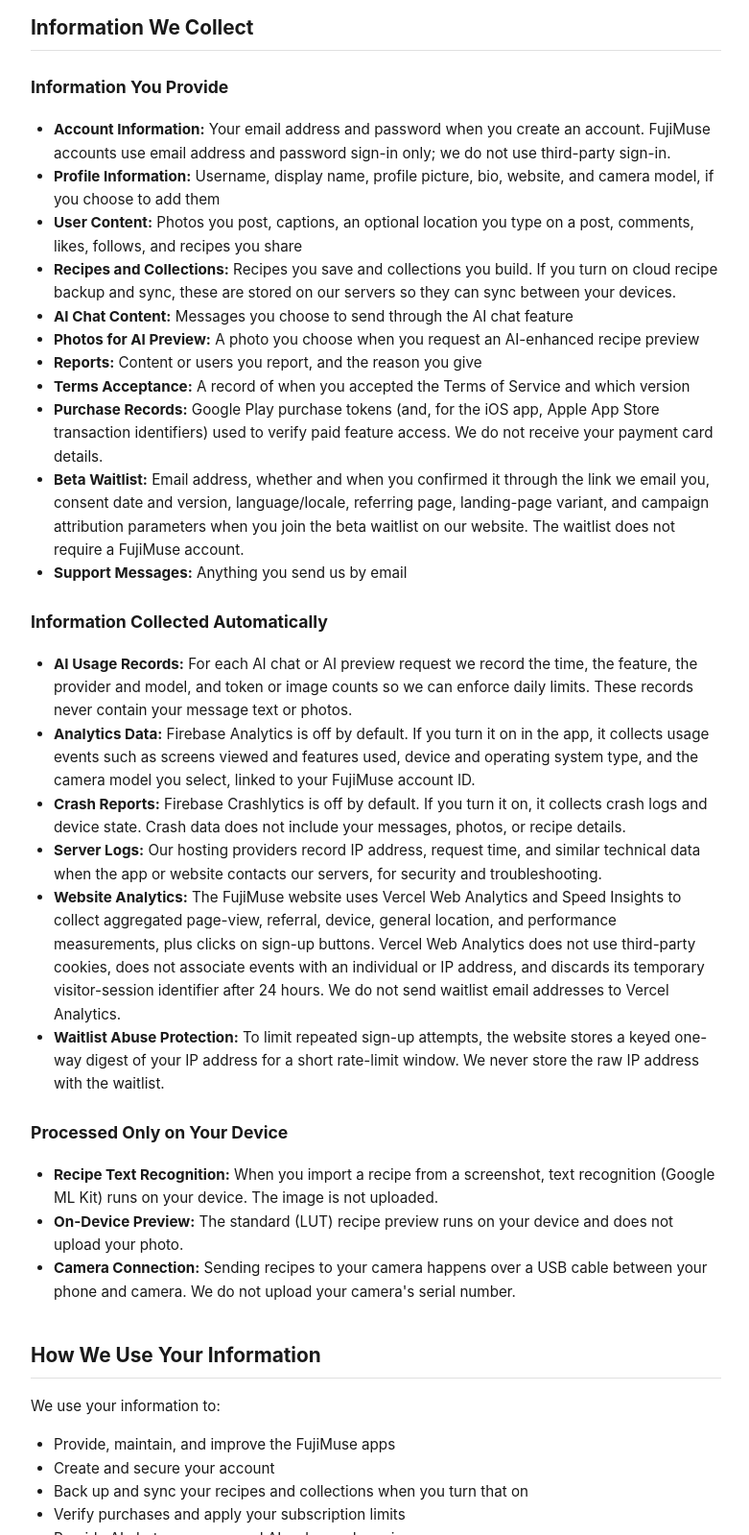
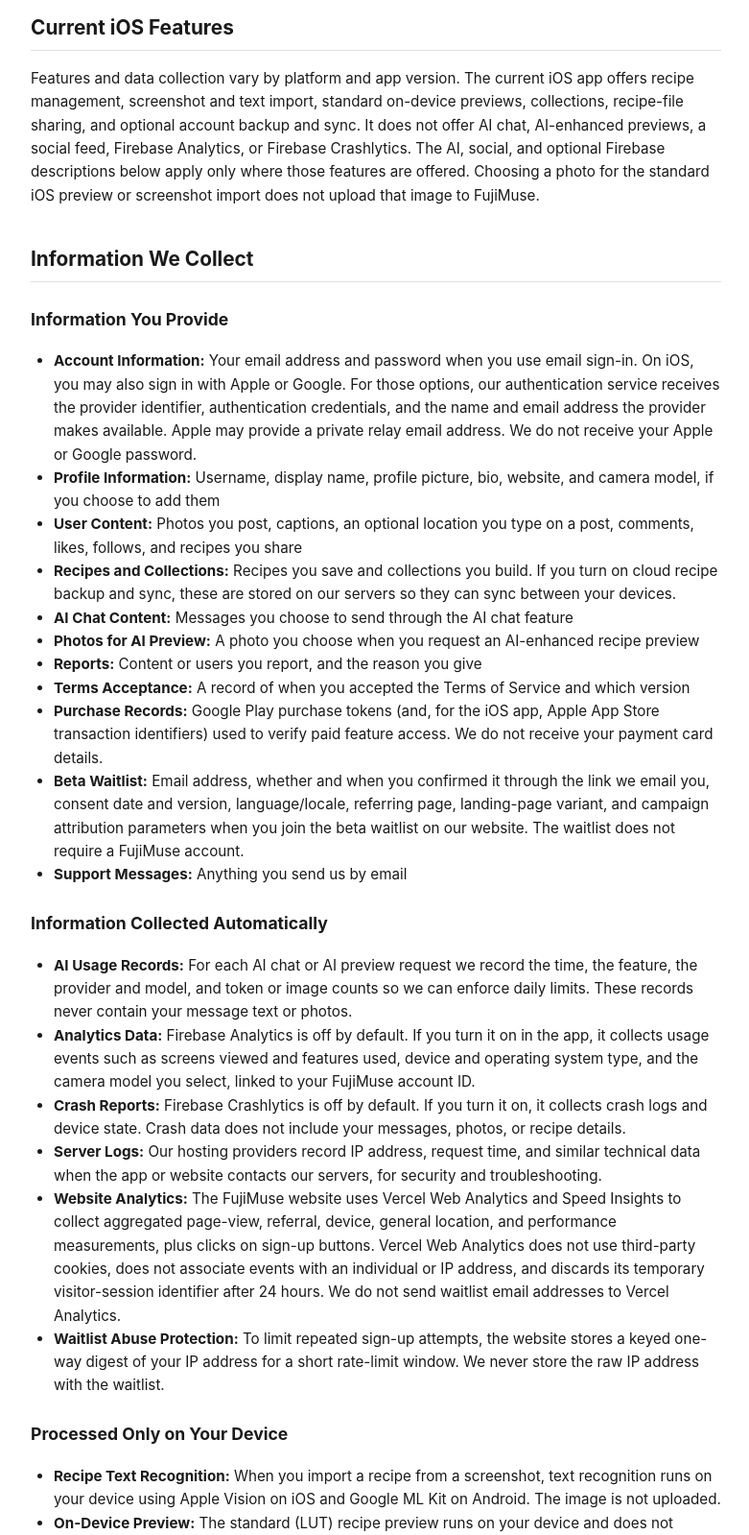
Before and after one commit to RandyBeaman1985/fujimuse-legal, a plain HTML site: page privacy-policy.html in a window 1280 px wide. Shown: the part 320-1919 px from the top of the page at 96% size, without its empty margins (248-1029 px from the left). Drawn offline with Linux system fonts and the light colour scheme.

Commit message:
Align privacy and terms with current iOS sign-in and feature scope

```diff
--- a/privacy-policy.html
+++ b/privacy-policy.html
@@ -32,11 +32,14 @@
     <h2>Introduction</h2>
     <p>FujiMuse ("we", "our", or "us") is committed to protecting your privacy. This Privacy Policy explains how we collect, use, disclose, and safeguard your information when you use the FujiMuse mobile apps, visit the FujiMuse website at <a href="https://fujimuse.app">fujimuse.app</a>, or join the beta waitlist.</p>
 
+    <h2>Current iOS Features</h2>
+    <p>Features and data collection vary by platform and app version. The current iOS app offers recipe management, screenshot and text import, standard on-device previews, collections, recipe-file sharing, and optional account backup and sync. It does not offer AI chat, AI-enhanced previews, a social feed, Firebase Analytics, or Firebase Crashlytics. The AI, social, and optional Firebase descriptions below apply only where those features are offered. Choosing a photo for the standard iOS preview or screenshot import does not upload that image to FujiMuse.</p>
+
     <h2>Information We Collect</h2>
 
     <h3>Information You Provide</h3>
     <ul>
-        <li><strong>Account Information:</strong> Your email address and password when you create an account. FujiMuse accounts use email address and password sign-in only; we do not use third-party sign-in.</li>
+        <li><strong>Account Information:</strong> Your email address and password when you use email sign-in. On iOS, you may also sign in with Apple or Google. For those options, our authentication service receives the provider identifier, authentication credentials, and the name and email address the provider makes available. Apple may provide a private relay email address. We do not receive your Apple or Google password.</li>
         <li><strong>Profile Information:</strong> Username, display name, profile picture, bio, website, and camera model, if you choose to add them</li>
         <li><strong>User Content:</strong> Photos you post, captions, an optional location you type on a post, comments, likes, follows, and recipes you share</li>
         <li><strong>Recipes and Collections:</strong> Recipes you save and collections you build. If you turn on cloud recipe backup and sync, these are stored on our servers so they can sync between your devices.</li>
@@ -61,7 +64,7 @@
 
     <h3>Processed Only on Your Device</h3>
     <ul>
-        <li><strong>Recipe Text Recognition:</strong> When you import a recipe from a screenshot, text recognition (Google ML Kit) runs on your device. The image is not uploaded.</li>
+        <li><strong>Recipe Text Recognition:</strong> When you import a recipe from a screenshot, text recognition runs on your device using Apple Vision on iOS and Google ML Kit on Android. The image is not uploaded.</li>
         <li><strong>On-Device Preview:</strong> The standard (LUT) recipe preview runs on your device and does not upload your photo.</li>
         <li><strong>Camera Connection:</strong> Sending recipes to your camera happens over a USB cable between your phone and camera. We do not upload your camera's serial number.</li>
     </ul>
```
Also changed, not shown: terms-of-service.html (+5 -1 lines), tests/policies.test.mjs (+5 -2 lines).
